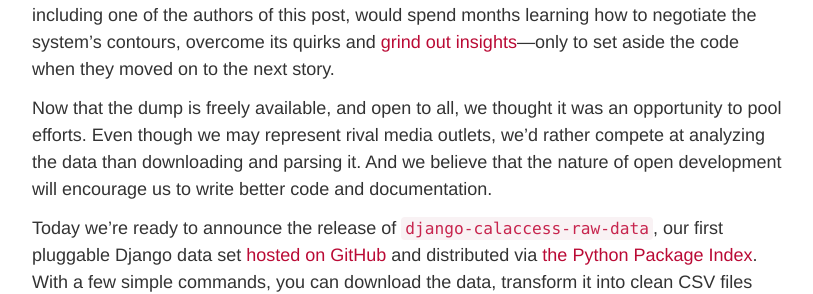
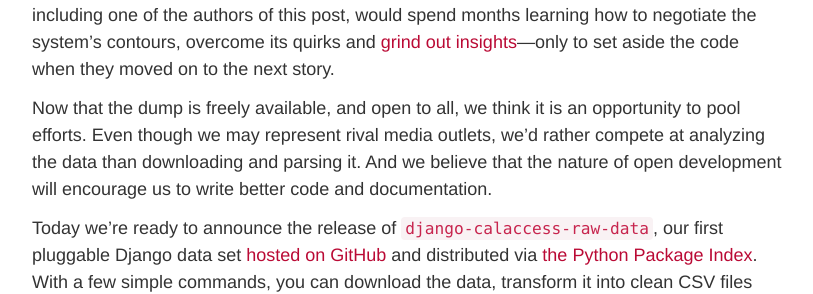
Before and after one commit to palewire/californiacivicdata.org, a Jekyll site: the page built from _posts/2015-01-01-pluggable-data.markdown, in a window 1280 px wide and 900 px high, scrolled down 2175 px. Shown: the part 162-456 px from the top of the window, without its empty margins (38-851 px from the left). Built offline with Jekyll 4.4.1, drawn with Linux system fonts in a browser that asks for light colours.

Commit message:
Updated 2015-01-01-pluggable-data.markdown

```diff
--- a/_posts/2015-01-01-pluggable-data.markdown
+++ b/_posts/2015-01-01-pluggable-data.markdown
@@ -66,7 +66,7 @@ Weighing in at more than 650 megabytes the dump contains 76 database tables and
 
 In the past, slices were only released on demand, for a small fee, [via compact disc](/img/calaccess-cd.png). Analysts, including one of the authors of this post, would spend months learning how to negotiate the system's contours, overcome its quirks and [grind out insights](http://cironline.org/reports/california-speaker-gives-assemblys-juiciest-jobs-biggest-fundraisers-4501)&mdash;only to set aside the code when they moved on to the next story.
 
-Now that the dump is freely available, and open to all, we thought it was an opportunity to pool efforts. Even though we may represent rival media outlets, we'd rather compete at analyzing the data than downloading and parsing it. And we believe that the nature of open development will encourage us to write better code and documentation.
+Now that the dump is freely available, and open to all, we think it is an opportunity to pool efforts. Even though we may represent rival media outlets, we'd rather compete at analyzing the data than downloading and parsing it. And we believe that the nature of open development will encourage us to write better code and documentation.
 
 Today we're ready to announce the release of ``django-calaccess-raw-data``, our first pluggable Django data set [hosted on GitHub](https://github.com/california-civic-data-coalition/django-calaccess-raw-data) and distributed via [the Python Package Index](https://pypi.python.org/pypi/django-calaccess-raw-data/). With a few simple commands, you can download the data, transform it into clean CSV files and then load it into a MySQL database.
 
```
